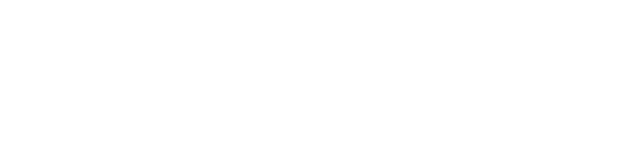
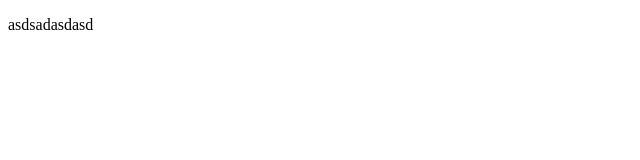
Before and after one commit to braulioffm/proyectoDemoCursoPrework, a plain HTML site: page index.html in a window 1280 px wide. Shown: the whole page, without its empty margins (0-640 px from the left). Drawn offline with Linux system fonts and the light colour scheme.

Commit message:
2do commit

```diff
--- a/index.html
+++ b/index.html
@@ -5,6 +5,7 @@
     <meta http-equiv="X-UA-Compatible" content="IE=edge">
     <meta name="viewport" content="width=device-width, initial-scale=1.0">
     <title>My html</title>
+    <p>asdsadasdasd</p>
 </head>
 <body>
 
```
